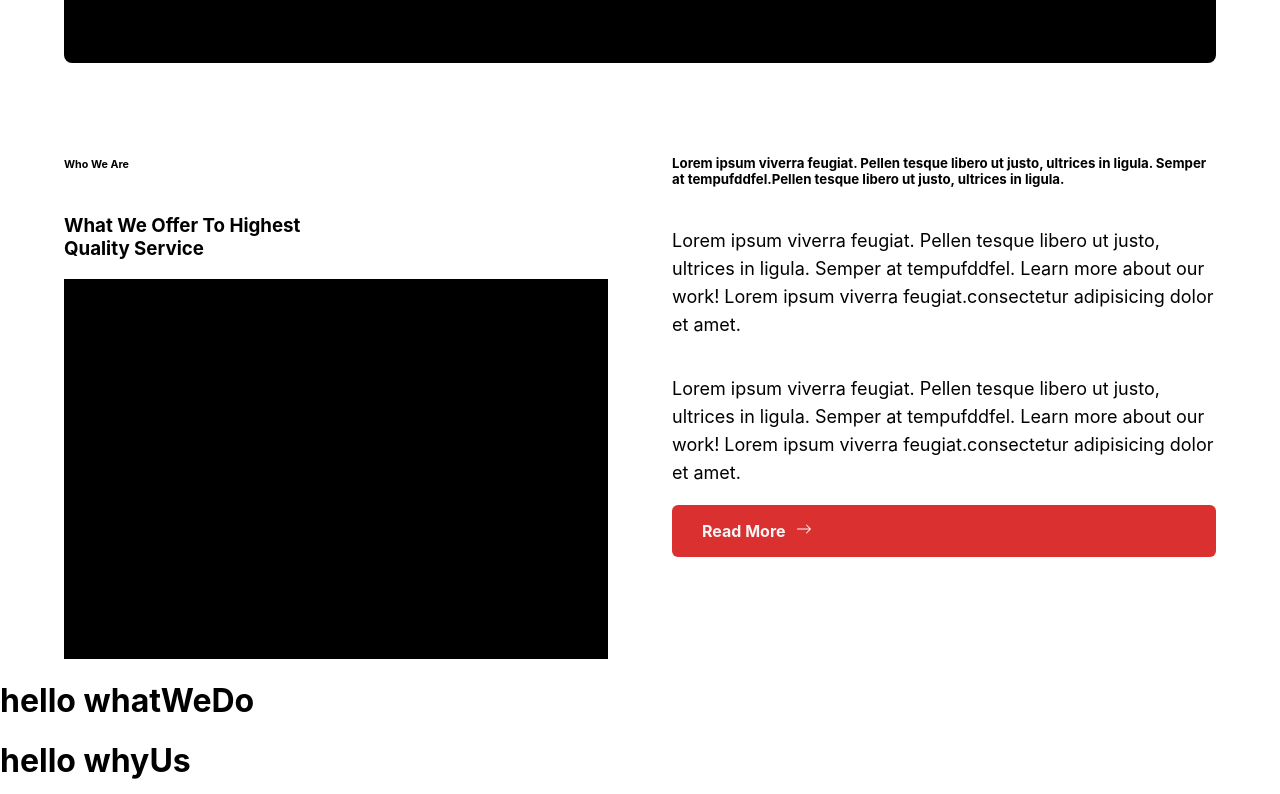
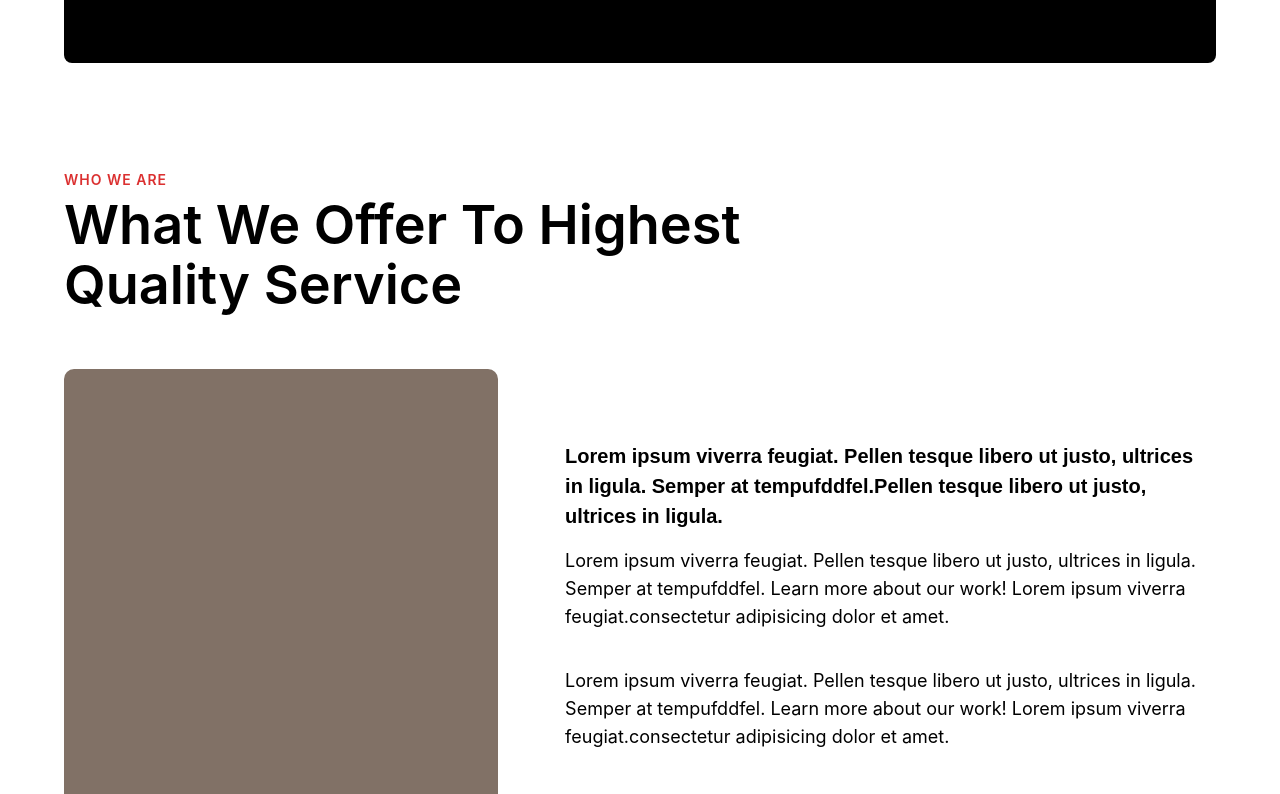
Before and after one commit to cirmuel99/April-Top-Brands, a React (Create React App) app: page / in a window 1280 px wide. Shown: the part 760-1554 px from the top of the page. Built offline with nearby package versions, Linux system fonts and the light colour scheme.

Commit message:
who we are component implemented

```diff
--- a/src/App.css
+++ b/src/App.css
@@ -73,30 +73,40 @@
 }
 
 .wwa-h6 {
-  font-size: 14px;
-    font-weight: 600;
-    text-transform: uppercase;
-    line-height: 30px;
-    letter-spacing: 1px;
-    color: var(--primary-color);
-    display: block;
-    margin-bottom: 0px;
+  font-size: 14px !important;
+  font-weight: 600 !important;
+  text-transform: uppercase !important;
+  line-height: 30px !important;
+  letter-spacing: 1px !important;
+  color: #db3030 !important;
+  display: block !important;
+  margin-bottom: 0px !important;
 }
 
-.wwa {
-  font-size: 44px;
-    line-height: 60px;
-    font-weight: 600;
-    margin-top: 0px;
+.wwa-h3 {
+  font-size: 54px !important;
+  line-height: 60px !important;
+  font-weight: 600 !important;
+  margin-top: 0px !important;
 }
 
 .wwa-h5 {
-  font-size: 1.25rem;
-    font-weight: 600;
-    font-family: 'Hind Siliguri', sans-serif;
-    line-height: 1.5;
+  font-size: 1.25rem !important;
+  font-weight: 600 !important;
+  font-family: 'Hind Siliguri', sans-serif !important;
+  line-height: 1.5 !important;
+  margin-bottom: 0px;
 }
+
+.wwa-p1 {
+  margin-top: 16px;
+  font-size: 18px !important;
+  line-height: 28px !important;
+}
+
 .wwa-p {
-  font-size: 18px;
-  line-height: 28px;
+  font-size: 18px !important;
+  line-height: 28px !important;
+  margin-bottom: 45px;
+  margin-top: '6px';
 }
--- a/src/component/WhoWeAre.js
+++ b/src/component/WhoWeAre.js
@@ -3,26 +3,27 @@ import { Link } from 'react-router-dom'
 const WhoWeAre = () => {
     return (
         <div className="whoWeAre">
-            <div style={{width: '90%', margin: 'auto', display: 'flex', gap: '4em'}}>
-                <div style={{display: 'flex', flexDirection: 'column', width: '50%'}}>
-                    <h6 wwa-h6>Who We Are</h6>
-                    <h3 wwa-h3>What We Offer To Highest <br/>Quality Service</h3>
-                    <div style={{height: '380px', background: 'black'}}></div>
+            <div style={{width: '90%', margin: 'auto', paddingBottom: '6em'}}>
+                <div>
+                    <h6 className='wwa-h6'>Who We Are</h6>
+                    <h3 className='wwa-h3'>What We Offer To Highest <br/>Quality Service</h3>
                 </div>
-
-                <div style={{display: 'flex', flexDirection: 'column',  width:'50%'}}>
-                    <h5 wwa-h5>Lorem ipsum viverra feugiat. Pellen tesque libero ut justo, ultrices in
+                <div style={{display: 'flex', gap: '4.2em'}}>
+                    <div style={{height: '540px', background: '#817166', width: '40%', borderRadius: '10px'}}></div>
+                    <div style={{display: 'flex', flexDirection: 'column',  width:'60%', paddingTop: '2.4em'}}>
+                            <h5 className='wwa-h5'>Lorem ipsum viverra feugiat. Pellen tesque libero ut justo, ultrices in
                                 ligula. Semper at tempufddfel.Pellen tesque libero ut justo, ultrices in ligula.
                             </h5>
-                    <p className='wwa-p'>
+                            <p className='wwa-p1'>
                             Lorem ipsum viverra feugiat. Pellen tesque libero ut justo, ultrices in ligula. Semper at tempufddfel.
                                 Learn more about our work! Lorem ipsum viverra feugiat.consectetur adipisicing dolor et amet.
                             </p>
                             <p className='wwa-p'>Lorem ipsum viverra feugiat. Pellen tesque libero ut justo, ultrices in ligula. Semper at tempufddfel.
                                 Learn more about our work! Lorem ipsum viverra feugiat.consectetur adipisicing dolor et amet.</p>
-                    <Link to='/about' className="read-more-link">Read More
+                            <Link to='/about' className="read-more-link" style={{width: '108px'}}>Read More
                                 <BsArrowRight style={{marginLeft: '10px'}} />
                             </Link>
+                    </div>
                 </div>
             </div>
         </div>
--- a/src/pages/Team.js
+++ b/src/pages/Team.js
@@ -0,0 +1,10 @@
+const Team = () => {
+    return(
+        <div>
+            <h1>Team</h1>
+        </div>
+    )
+}
+
+
+export default Team
```
Lines whose indentation alone changed are shown as unchanged.
